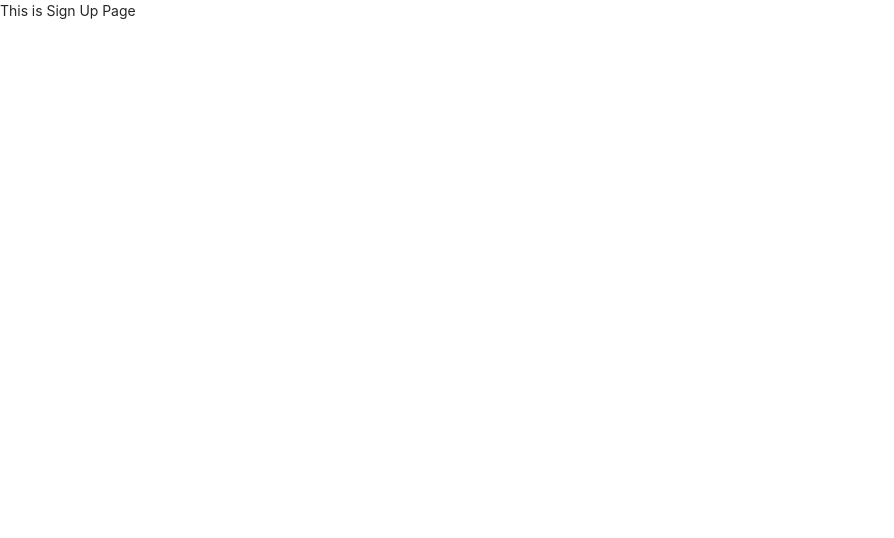
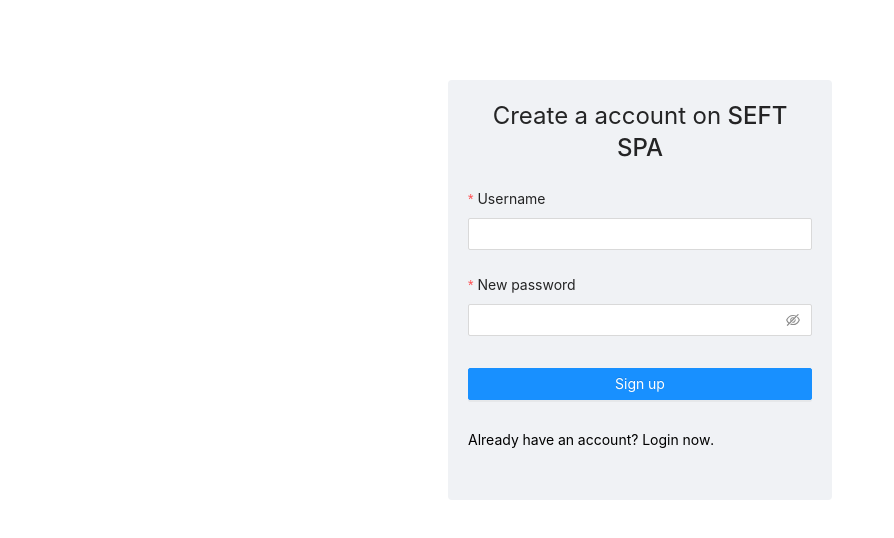
Before and after one commit to trungdvu/drag-and-drop, a React (Create React App) app: page /signup in a window 1280 px wide. Shown: the top 538 px of the page, without its empty margins (0-894 px from the left). Built offline with nearby package versions, Linux system fonts and the light colour scheme.

Commit message:
Add login/signup page

```diff
--- a/src/pages/LoginPage.tsx
+++ b/src/pages/LoginPage.tsx
@@ -1,7 +1,57 @@
 import React, { FC } from 'react';
+import { Button, Form, Input, Layout } from 'antd';
+import { Link } from 'react-router-dom';
 
 const LoginPage: FC = () => {
-  return <div>This is Login Page</div>;
+  const onFinish = (values: any) => {
+    console.log('Success :>> ', values);
+  };
+
+  return (
+    <Layout className="p-5 rounded mx-auto mt-20 max-w-sm">
+      <Form
+        name="login"
+        layout="vertical"
+        onFinish={onFinish}
+        autoComplete="off"
+      >
+        <p className="text-2xl text-center">
+          Login to <span className="font-medium">SEFT SPA</span>
+        </p>
+
+        <Form.Item
+          label="Username"
+          name="username"
+          rules={[{ required: true, message: 'Please input your username!' }]}
+        >
+          <Input />
+        </Form.Item>
+
+        <Form.Item
+          label="Password"
+          name="password"
+          rules={[{ required: true, message: 'Please input your password!' }]}
+        >
+          <Input.Password />
+        </Form.Item>
+
+        <Form.Item>
+          <Button type="primary" htmlType="submit" className="mt-2 w-full">
+            Login
+          </Button>
+        </Form.Item>
+
+        <Form.Item>
+          <Link
+            to={'/signup'}
+            className="text-black hover:text-black hover:underline"
+          >
+            New to <span className="font-medium">SEFT SPA</span>? Sign up now.
+          </Link>
+        </Form.Item>
+      </Form>
+    </Layout>
+  );
 };
 
 export default LoginPage;
--- a/src/pages/SignUpPage.tsx
+++ b/src/pages/SignUpPage.tsx
@@ -1,7 +1,57 @@
 import React, { FC } from 'react';
+import { Layout, Form, Input, Button } from 'antd';
+import { Link } from 'react-router-dom';
 
 const SignUpPage: FC = () => {
-  return <div>This is Sign Up Page</div>;
+  const onFinish = (values: any) => {
+    console.log('Success :>> ', values);
+  };
+
+  return (
+    <Layout className="p-5 rounded mx-auto mt-20 max-w-sm">
+      <Form
+        name="login"
+        layout="vertical"
+        onFinish={onFinish}
+        autoComplete="off"
+      >
+        <p className="text-2xl text-center">
+          Create a account on <span className="font-medium">SEFT SPA</span>
+        </p>
+
+        <Form.Item
+          label="Username"
+          name="username"
+          rules={[{ required: true, message: 'Please input your username!' }]}
+        >
+          <Input />
+        </Form.Item>
+
+        <Form.Item
+          label="New password"
+          name="password"
+          rules={[{ required: true, message: 'Please input your password!' }]}
+        >
+          <Input.Password />
+        </Form.Item>
+
+        <Form.Item>
+          <Button type="primary" htmlType="submit" className="mt-2 w-full">
+            Sign up
+          </Button>
+        </Form.Item>
+
+        <Form.Item>
+          <Link
+            to={'/login'}
+            className="text-black hover:text-black hover:underline"
+          >
+            Already have an account? Login now.
+          </Link>
+        </Form.Item>
+      </Form>
+    </Layout>
+  );
 };
 
 export default SignUpPage;
```
